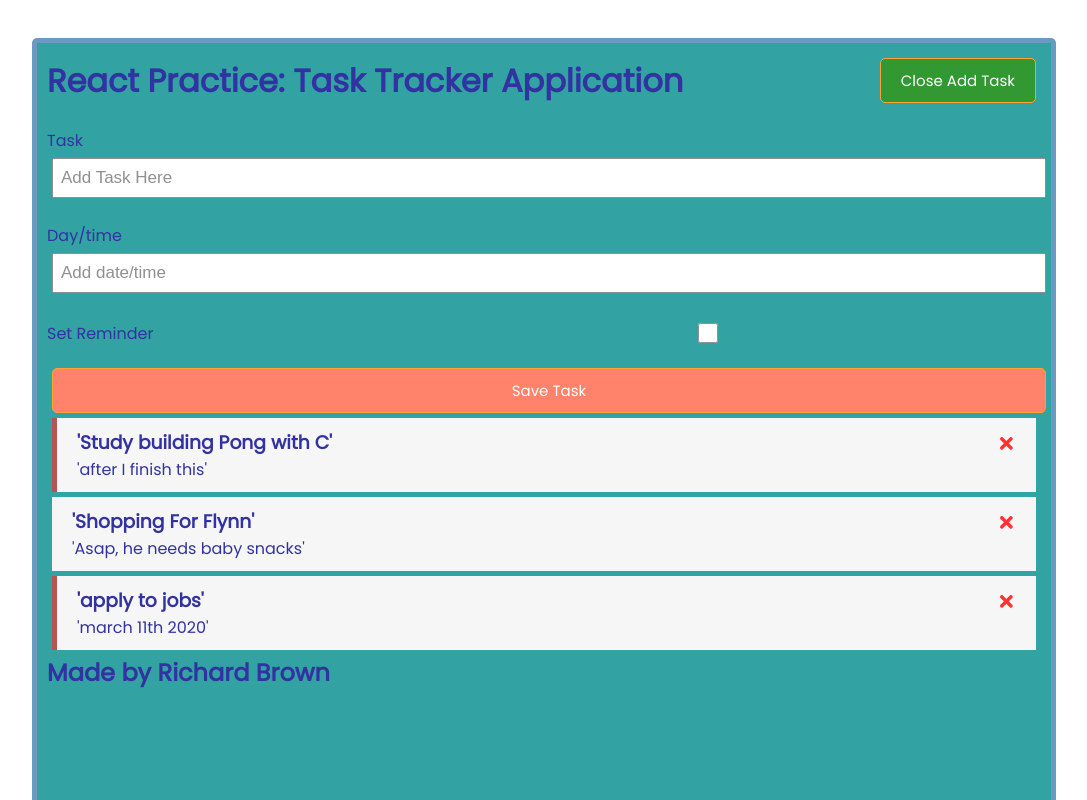
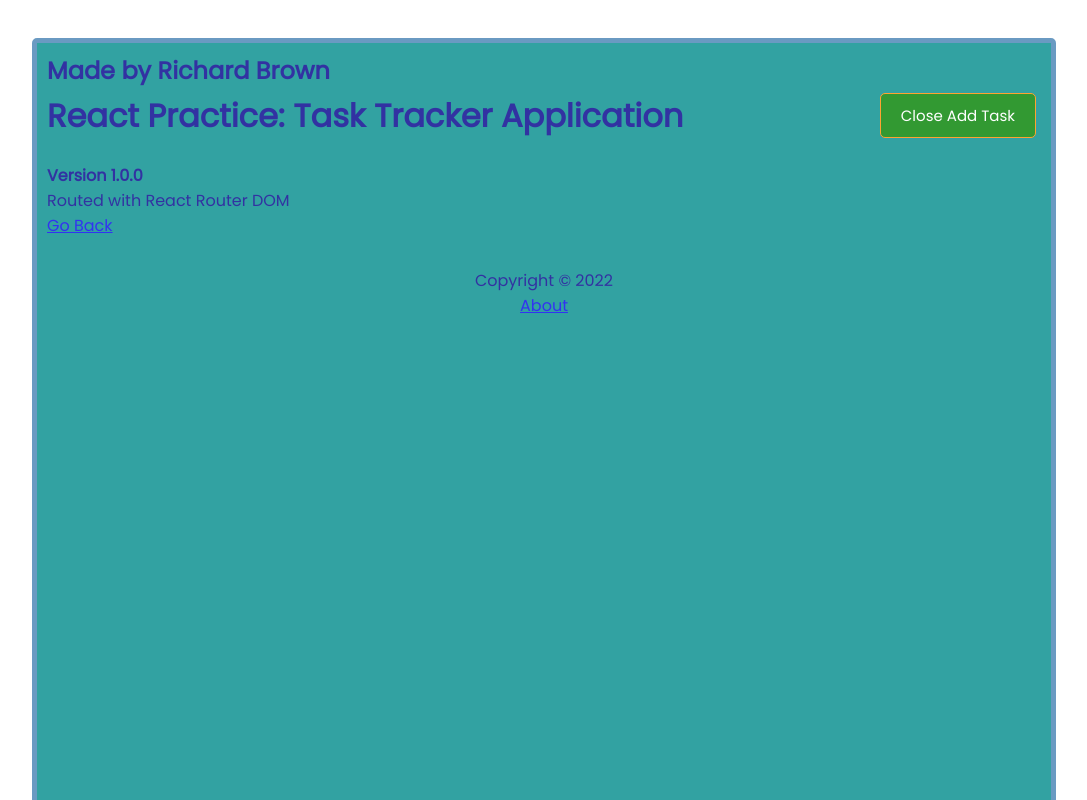
Before and after one commit to number1ricky/Task-Trackn, a React (Create React App) app: page /about in a window 1280 px wide. Shown: the top 800 px of the page, without its empty margins (96-1183 px from the left). Built offline with nearby package versions, Linux system fonts and the light colour scheme; data requests are answered from the project's data file.

Commit message:
finished

```diff
--- a/src/App.js
+++ b/src/App.js
@@ -2,11 +2,11 @@
 import { useState, useEffect } from 'react'
 import { BrowserRouter as Router, Route, Routes } from 'react-router-dom'
 import Header from './components/Header'
-// import Footer from './components/Footer'
+import Footer from './components/Footer'
 import Tasks from './components/Tasks'
 import AddTask from './components/AddTask'
 import { FaSalesforce } from 'react-icons/fa'
-// import About from './components/About'
+import About from './components/About'
 
 const App = () => {
   const funQ = false
@@ -91,30 +91,33 @@
   return (
     <Router>
       <div className='appContainer'>
-
-        <Header title={titleApp} onAdd={() => setShowAddTask(!showAddTask)} showAdd={showAddTask}/>
-        {showAddTask && <AddTask onAdd={addTask} />}
-
-       {/* <h1>Below you can have fun with Tasks</h1> */}
-
-        {tasks.length > 0 ? <Tasks tasks={tasks} onDelete=
-        {deleteTask} onToggle={toggleReminder}/> : 'no tasks :)' }
-
-        <h2>Made by Richard Brown {funQ ? 'yes' : ''} </h2>
-
+      <h2>Made by Richard Brown {funQ ? 'yes' : ''} </h2>
+        <Header title={titleApp}
+        onAdd={() => setShowAddTask(!showAddTask)} showAdd={showAddTask}/>
+ <Routes>
+          <Route
+            path='/'
+            element={
+              <>
+                {showAddTask && <AddTask onAdd={addTask} />}
+                {tasks.length > 0 ? (
+                  <Tasks
+                    tasks={tasks}
+                    onDelete={deleteTask}
+                    onToggle={toggleReminder}
+                  />
+                ) : (
+                  'No Tasks To Show'
+                )}
+              </>
+            }
+          />
+          <Route path='/about' element={<About />} />
+        </Routes>
+        <Footer />
       </div>
     </Router>
   )
 }
 
-// class App extends React.Component {
-//   render() {
-//     return (
-//       <div className='appClassContainer'>
-//     <h1>Hello from a class.</h1>
-//     </div>
-//     )
-//   }
-// }
-
 export default App
--- /dev/null
+++ b/src/components/About.js
@@ -0,0 +1,13 @@
+import React from 'react'
+
+const About = () => {
+  return (
+    <div>
+      <h4>Version 1.0.0</h4>
+      <p>Routed with React Router DOM</p>
+      <a href="/">Go Back</a>
+    </div>
+  )
+}
+
+export default About
--- /dev/null
+++ b/src/components/Footer.js
@@ -0,0 +1,10 @@
+const Footer = () => {
+  return (
+    <footer>
+        <p>Copyright &copy; 2022</p>
+        <a href="/about">About</a>
+    </footer>
+  )
+}
+
+export default Footer
```
